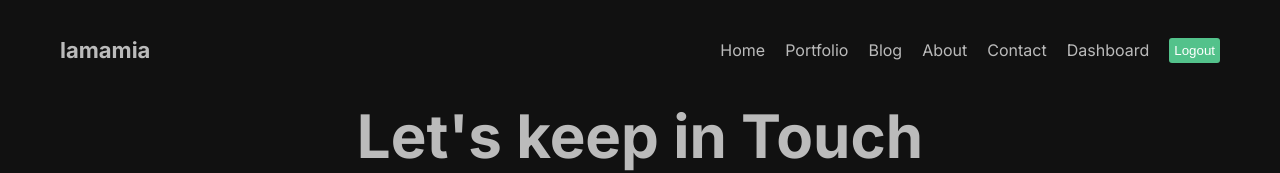
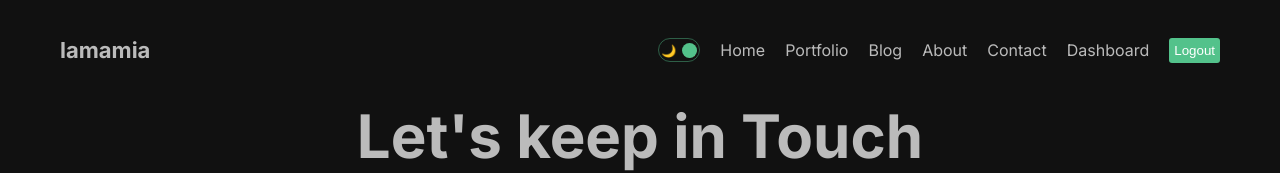
Before and after one commit to TsaiTsaiChieh/nextjs-practice, a Next.js app: page /contact in a window 1280 px wide. Shown: the top 173 px of the page. Built offline with nearby package versions, Linux system fonts and the light colour scheme.

Commit message:
:sparkles: dark/light mode

```diff
--- /dev/null
+++ b/src/components/DarkModeToggle/DarkModeToggle.jsx
@@ -0,0 +1,18 @@
+import React from "react";
+import styles from "./DarkModeToggle.module.css";
+
+const DarkModeToggle = () => {
+  const mode = "dark";
+  return (
+    <div className={styles.container}>
+      <div className={styles.icon}>🌙</div>
+      <div className={styles.icon}>🔆</div>
+      <div
+        className={styles.ball}
+        style={mode === "light" ? { left: "2px" } : { right: "2px" }}
+      />
+    </div>
+  );
+};
+
+export default DarkModeToggle;
--- /dev/null
+++ b/src/components/DarkModeToggle/DarkModeToggle.module.css
@@ -0,0 +1,24 @@
+.container {
+  width: 42px;
+  height: 24px;
+  border: 1.5px solid #53c28b70;
+  border-radius: 30px;
+  display: flex;
+  align-items: center;
+  justify-content: space-between;
+  padding: 2px;
+  position: relative;
+  cursor: pointer;
+}
+
+.icon {
+  font-size: 12px;
+}
+
+.ball {
+  width: 15px;
+  height: 15px;
+  background: #53c28b;
+  border-radius: 50%;
+  position: absolute;
+}
--- a/src/components/navbar/Navbar.jsx
+++ b/src/components/navbar/Navbar.jsx
@@ -2,6 +2,7 @@
 import Link from 'next/link'
 import React from 'react'
 import styles from './page.module.css'
+import DarkModeToggle from '../DarkModeToggle/DarkModeToggle'
 
 const links = [
   {id: 1, title: "Home", url: "/"},
@@ -16,12 +17,13 @@
     <div className={styles.container}>
       <Link href="/" className={styles.logo}>lamamia</Link>
       <div className={styles.links}>
+        <DarkModeToggle />
         {links.map((link) => (
           <Link key={link.id} href={link.url} className={styles.link}>{link.title}</Link>
         ))}
         <button
           className={styles.logout}
-      onClick={()=> {
+          onClick={() => {
             console.log('Logout')
           }}>Logout</button>
       </div>
```
Lines whose indentation alone changed are shown as unchanged.
